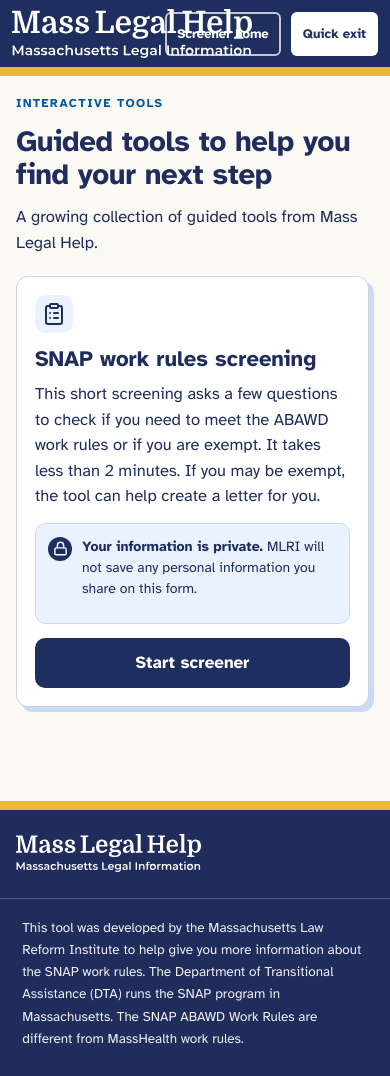
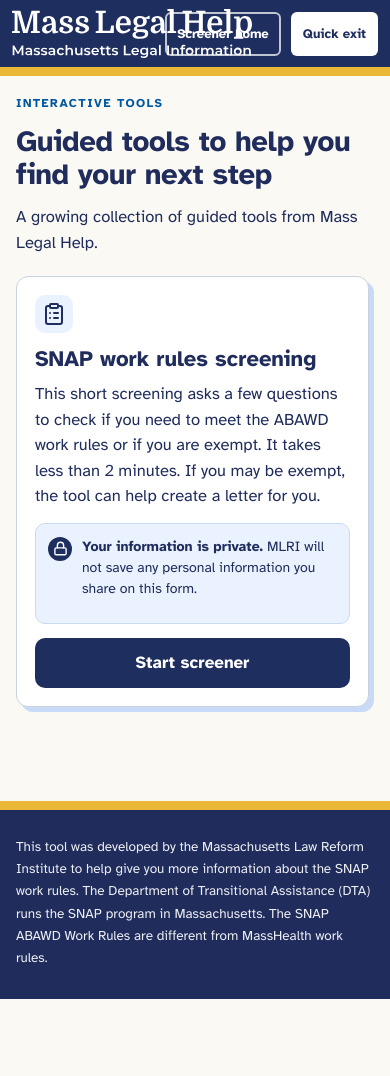
Before and after one commit to mcreed-mlri/Marlies-Work, a website: page masslegalhelp/tool/index.html in a window 390 px wide. After the commit the page ends 999 px from the top, so only its background shows below. Drawn offline with Linux system fonts and the light colour scheme.

Commit message:
Drop the footer wordmark and put the text in the content column
MLRI asked for the footer wordmark out, on the grounds that it is already in the
header. Recorded as a deliberate departure rather than done quietly, because
MassLegalHelp do repeat theirs in both places and the next person comparing the
two side by side should not have to guess whether ours was an oversight.

Removing it emptied .site-footer-inner, which would have gone on adding 58px of
padding around nothing, so the row went with it and the text is now the whole
footer: the gold rule, the navy band, and MLRI's three sentences. Its own top
border went too, since it was separating the paragraph from the logo row above.

Nine rules had nothing left to wear and are gone rather than left behind:
.site-footer-inner, .footer-logo, .footer-meta, .footer-kicker, .footer-note,
and their four mobile overrides. Two of those overrides were the last thing in
their media query, so an empty @media went as well. Rules with nothing wearing
them is the state .topbar-title and .topbar-sub sat in unnoticed for a fortnight.

The paragraph now sits in the content column rather than on the chrome gutter,
matching #stage exactly on the screener and `main` on the landing page: same
max-width, same auto margins, same 16px. It starts where every sentence the
reader has just read starts. Alone out on the gutter, with the logo that used to
anchor it gone, one paragraph read as stranded rather than as the end of the
document. This is the second deliberate departure from MassLegalHelp in this
change: their footer content does sit on the gutter, but theirs is a logo and
three columns of links, which fills the width.

The block is centred; the text inside it is not. Three sentences set
centre-aligned would be ragged on both edges.

```diff
--- a/masslegalhelp/tool/index.html
+++ b/masslegalhelp/tool/index.html
@@ -108,21 +108,18 @@
   .btn-secondary:hover{background:var(--soft);color:var(--navy)}
   .info-panel{margin:38px 8px 0 0;padding:20px;background:var(--soft);border:1px solid var(--soft-edge);border-radius:12px}
   .info-panel p:last-child{margin-bottom:0}
+  /* Matches the screener, where the reasoning is recorded. The footer is the gold rule, the navy
+     band and MLRI's text; .site-footer-inner, .footer-logo, .footer-meta, .footer-kicker and
+     .footer-note all went with the logo row on 2026-08-07 and none of them has anything to
+     wear. */
   .site-footer{border-top:9px solid var(--gold);background:var(--ink);color:#fff;margin-top:40px}
-  .site-footer-inner{
-    padding:28px max(var(--chrome-gutter), env(safe-area-inset-right)) 30px max(var(--chrome-gutter), env(safe-area-inset-left));
-    display:flex;align-items:center;justify-content:space-between;gap:24px;
+  /* In the content column, matching this page's `main` the way the screener's matches #stage.
+     1040px here against the screener's 760px, because that is what each page's body sits in. */
+  .footer-about-inner{
+    max-width:1040px;margin:0 auto;
+    padding:26px max(16px, env(safe-area-inset-right)) 30px max(16px, env(safe-area-inset-left));
   }
-  .footer-logo{display:block;width:210px;max-width:100%;height:auto}
-  /* Matches the screener; the reasoning is recorded there. .footer-note went with the one-liner
-     this replaced, and .footer-meta and .footer-kicker went with "Interactive tools", since
-     nothing wore any of the three any more. */
-  .footer-about{border-top:1px solid rgba(255,255,255,.22)}
-  .footer-about-inner{
-    max-width:1100px;
-    padding:18px max(var(--chrome-gutter), env(safe-area-inset-right)) 26px max(var(--chrome-gutter), env(safe-area-inset-left));
-  }
-  .footer-about p{margin:0;font-size:13.5px;line-height:1.65;color:rgba(255,255,255,.92)}
+  .footer-about-inner p{margin:0;font-size:13.5px;line-height:1.65;color:rgba(255,255,255,.92)}
   @media (max-width:760px){
     .topbar-inner{min-height:62px;padding:9px max(12px, env(safe-area-inset-right)) 9px max(12px, env(safe-area-inset-left));gap:10px}
     .btn-exit{font-size:13px;padding:9px 12px}
@@ -140,11 +137,6 @@
     .tool-card .privacy-icon{width:24px;height:24px}
     .tool-card .privacy p{font-size:14px;line-height:1.5}
     .info-panel{margin-top:28px}
-    .site-footer-inner{padding:24px max(16px, env(safe-area-inset-right)) 26px max(16px, env(safe-area-inset-left));align-items:flex-start}
-    .footer-logo{width:185px}
-  }
-  @media (max-width:520px){
-    .site-footer-inner{flex-direction:column;gap:18px}
   }
   @media (max-width:360px){
     .topbar-logo{max-width:calc(100vw - 142px)}
@@ -193,18 +185,11 @@
 </main>
 
 <footer class="site-footer">
-  <div class="site-footer-inner">
-    <a href="https://www.masslegalhelp.org/" aria-label="Mass Legal Help home">
-      <img class="footer-logo" src="assets/mlh-logo.svg" alt="">
-    </a>
-  </div>
   <!-- MLRI's approved wording, 2026-08-07. Identical to the screener's, and a test asserts they
        match. What it deliberately does not carry, and why that was raised rather than changed,
        is recorded in the matching comment in tool/snap/index.html. -->
-  <div class="footer-about">
-    <div class="footer-about-inner">
-      <p>This tool was developed by the Massachusetts Law Reform Institute to help give you more information about the SNAP work rules. The Department of Transitional Assistance (DTA) runs the SNAP program in Massachusetts. The SNAP ABAWD Work Rules are different from MassHealth work rules.</p>
-    </div>
+  <div class="footer-about-inner">
+    <p>This tool was developed by the Massachusetts Law Reform Institute to help give you more information about the SNAP work rules. The Department of Transitional Assistance (DTA) runs the SNAP program in Massachusetts. The SNAP ABAWD Work Rules are different from MassHealth work rules.</p>
   </div>
 </footer>
 
```
Also changed, not shown: masslegalhelp/tool/snap/index.html (+36 -38 lines).
